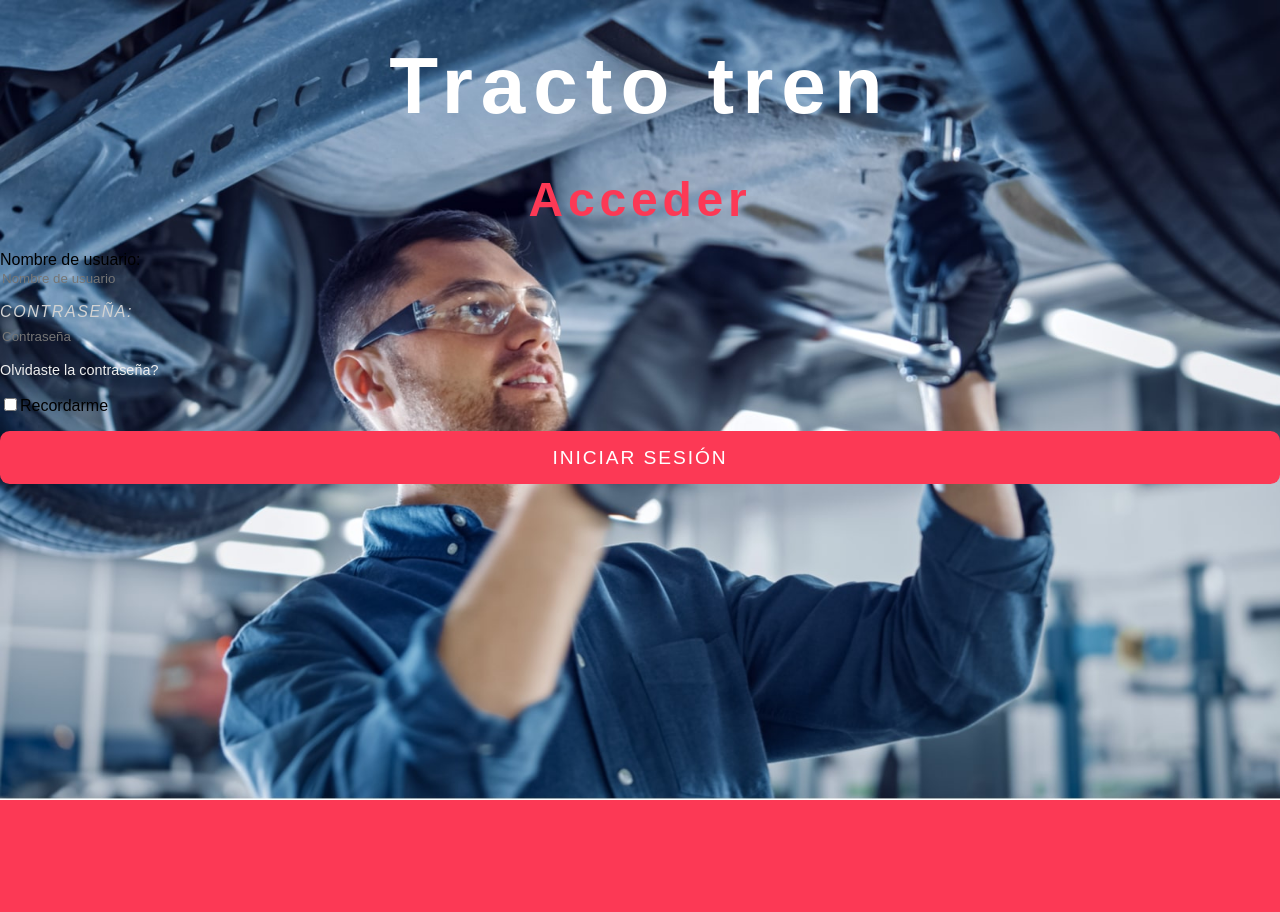
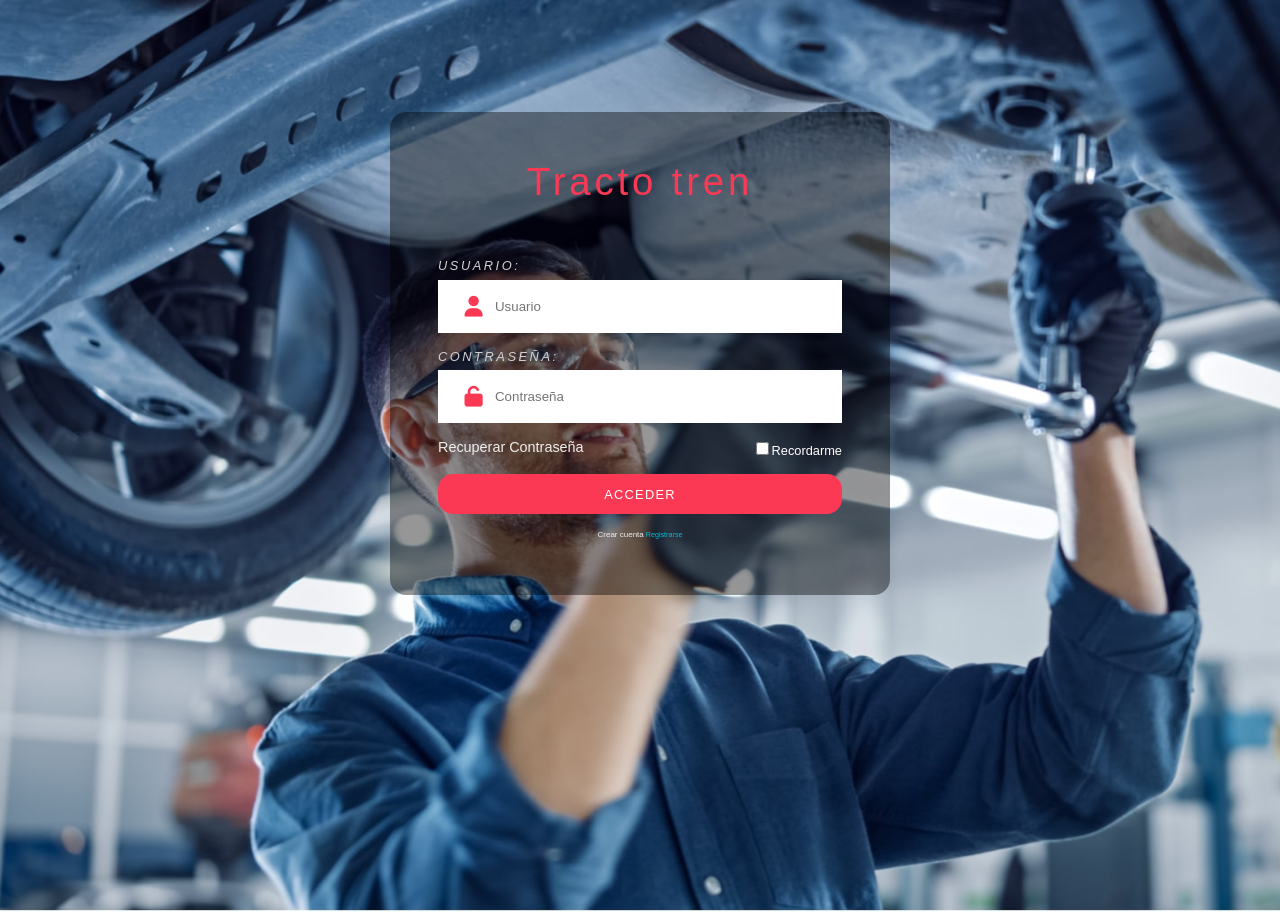
Before and after one commit to NRamosD/quotation-module, a Django app: page /login in a window 1280 px wide. Before the commit the page ends 800 px from the top, so only its background shows below. Run offline with Django 3.2, Linux system fonts and the light colour scheme; some libraries are stand-ins or nearby versions.

Commit message:
ActualizacionLogin

```diff
--- a/apps/quote/static/css/loginStyle.css
+++ b/apps/quote/static/css/LoginST.css
@@ -1,37 +1,45 @@
 body {
     margin: 0;
     padding: 0;
-    background: url(../src/mecanico.jpg) no-repeat 0px 0px;
+    background: url(../../static/src/mecanico.jpg) no-repeat 0px 0px;
     min-height: 100vh;
     background-size: cover;
     font-family: 'Raleway', sans-serif;
+    padding-top: 7em;
 }
 h1 {
     margin: 0;
     color: #ffffff;
     text-align: center;
-    font-size: 5em;
-    font-weight: 500em;
-    letter-spacing: .1em;
-    padding: .5em 0;
+    font-size: 15em;
+    font-weight: 500;
+    letter-spacing: 1em;
+    padding: 1.2em 0;
 }
 
 h2 {
     margin: 0;
     color: #fc3955;
-    font-size: 3em;
-    font-weight: 400em;
+    font-size: 2.4em;
+    font-weight: 400;
     text-align: center;
-    letter-spacing: .1em;
-    padding-bottom: .5em;
+    letter-spacing: 0.1em;
+    padding-bottom: 1em;
 }
 
-.login-form {
+p.w3l-register-p {
+    color: #eee;
+    font-size: 0.5em;
+    text-align: center;
+    margin-top: 2em;
+}
+
+.w3l-login-form {
     background: rgba(0, 0, 0, 0.4117647058823529);
-    max-width: 27em;
+    max-width: 500px;
     margin: 0 auto;
     padding: 3em;
-    border-radius: 2em;
+    border-radius: 1em;
     box-sizing: border-box;
 }
 
@@ -41,17 +49,23 @@ h2 {
     background-color: #ffffff;
 }
 
-.form-group {
+.group i {
+    color: #fc3955;
+    font-size: 1.3em;
+    padding: 0 0.5em;
+}
+
+.w3l-form-group {
     margin: 1em 0;
 }
 
-.form-group label {
+.w3l-form-group label {
     display: block;
     text-transform: uppercase;
-    font-size: 1em;
+    font-size: 0.8em;
     color: #d2d2d2;
-    letter-spacing: .1em;
-    margin-bottom: .4em;
+    letter-spacing: 0.2em;
+    margin-bottom: 0.5em;
     font-style: italic;
 }
 
@@ -72,38 +86,38 @@ input[type="password"]:focus {
 button {
     background: #fc3955;
     color: #ffffff;
-    font-size: 1.2em;
+    font-size: 0.8em;
     text-transform: uppercase;
-    letter-spacing: .1em;
+    letter-spacing: 0.1em;
     border: none;
-    padding: .8em;
+    padding: 1em 1em;
     cursor: pointer;
     width: 100%;
-    border-radius: .5em;
+    border-radius: 1.2em;
 }
 
 button:hover {
     background-color: #00BCD4;
-    transition-duration: 2s;
+    transition-duration: 5s;
 }
 
 .forgot {
     display: flex;
     justify-content: space-between;
-    margin: 1em .7em;
+    margin: 1em 0;
 }
 
 a {
     color: #eee;
-    font-size: .9em;
+    font-size: 0.9em;
     text-decoration: none;
 }
 
 .forgot p {
     color: #ffffff;
     text-align: center;
-    margin: 0;
-	font-size: .9em;
+    margin: 0em;
+	font-size: 0.8em;
 }
 
 .register {
@@ -119,22 +133,10 @@ a {
 /*-- /responsive design --*/
 
 @media(max-width:768px) {
-
     h1 {
-        padding-top: 30%;
-        font-size: 4em;
-    }
-    input[type="text"],
-    input[type="password"] {
-        width: 100%;
-        font-size: large;
-        border: none;
-        box-sizing: border-box;
-        background: transparent;
-        color: #000;
+        font-size: 47px;
     }
 }
-
 
 @media(max-width:667px) {
     h1 {
--- a/apps/quote/templates/quote/html/login.html
+++ b/apps/quote/templates/quote/html/login.html
@@ -2,43 +2,37 @@
 <!DOCTYPE html>
 <html lang="en">
 <head>
-    <meta charset="UTF-8">
-    <meta http-equiv="X-UA-Compatible" content="IE=edge">
-    <meta name="viewport" content="width=device-width, initial-scale=1.0">
-    <title>Iniciar Sesión</title>
-
-    <link rel="stylesheet" type="text/css" href="{% static 'css/loginStyle.css' %}">
-
+    <title>Login Trcatotren</title>
+    <meta charset="UTF-8" />
+    <link href="{% static 'css/LoginST.css'%}" rel="stylesheet" type="text/css"/>
+    <script src="https://kit.fontawesome.com/7d201eafed.js" crossorigin="anonymous"></script>
 </head>
 <body>
-    <h1>Tracto tren</h1>
-                <div className="login-form">
-                    <h2>Acceder</h2>
+    <div class=" w3l-login-form">
+        <h2>Tracto tren</h2>
         <form action="#" method="POST">
-                        <div className="form-group">
-                            <label>Nombre de usuario:</label>
-                            <div className="group">
-                                <!-- <FontAwesomeIcon icon={faUser} color="#FC3955" pull="left" size="lg" /> -->
-                                <input name="user" type="text" className="form-control"
-                                placeholder="Nombre de usuario" required="required"
+
+            <div class=" w3l-form-group">
+                <label>Usuario:</label>
+                <div class="group">
+                    <i class="fas fa-user"></i>
+                    <input type="text" class="form-control" placeholder="Usuario" required="required" />
                 </div>
             </div>
-                    </form>
-
-                    <div class="form-group">
+            <div class=" w3l-form-group">
                 <label>Contraseña:</label>
-                            <div className="group">
-
-                                <!-- <FontAwesomeIcon icon={faUnlock} color="#FC3955" pull="left" size="lg"  /> -->
-                                <input name="pass" type="password" className="form-control"
-                                placeholder="Contraseña" required="required"/>
+                <div class="group">
+                    <i class="fas fa-unlock"></i>
+                    <input type="password" class="form-control" placeholder="Contraseña" required="required" />
                 </div>
             </div>
-                    <div className="forgot">
-                        <a href="login.html">Olvidaste la contraseña?</a>
-                        <p><input type="checkbox"/>Recordarme</p>
+            <div class="forgot">
+                <a href="#">Recuperar Contraseña</a>
+                <p><input type="checkbox">Recordarme</p>
             </div>
-                    <button type="submit">Iniciar sesión</button>
+            <button type="submit">Acceder</button>
+        </form>
+        <p class=" w3l-register-p">Crear cuenta<a href="#" class="register"> Registrarse</a></p>
     </div>
 </body>
 </html>
--- a/apps/quote/views.py
+++ b/apps/quote/views.py
@@ -22,6 +22,7 @@ def login(request):
     return render(request, "./quote/html/login.html")
 
 
+
 """def index(request):
     return render(request, "flights/index.html", {
         "flights": Flight.objects.all()
```
Lines whose indentation alone changed are shown as unchanged.
